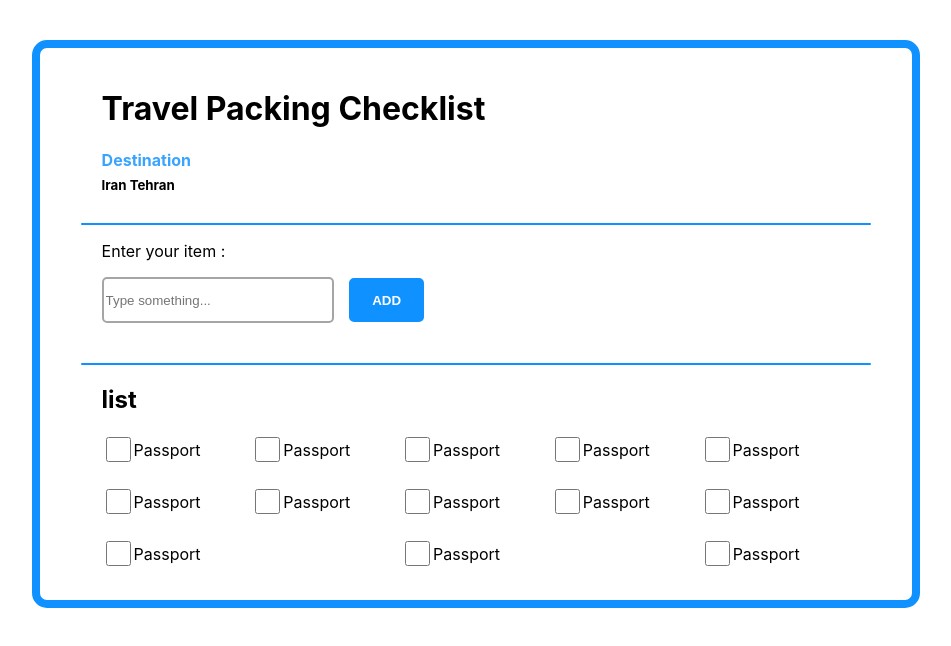
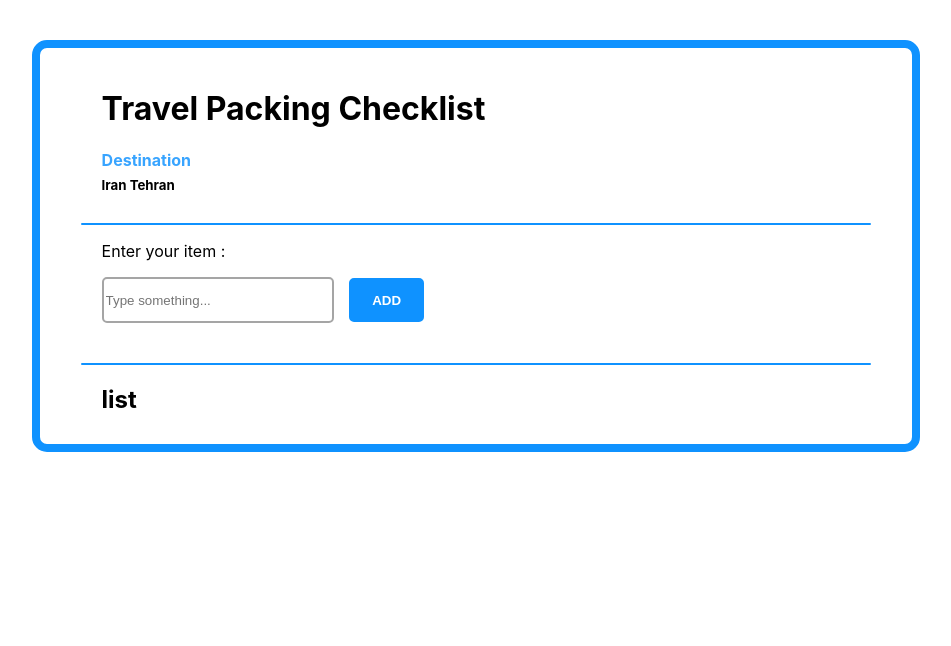
Before and after one commit to kosarmirshahi/travel-checklist, a React (Create React App) app: page / in a window 1280 px wide. Shown: the top 646 px of the page, without its empty margins (164-1115 px from the left). Built offline with nearby package versions, Linux system fonts and the light colour scheme.

Commit message:
handeling form

```diff
--- a/src/App.js
+++ b/src/App.js
@@ -1,16 +1,22 @@
+import { useState } from "react";
 import "./App.css";
 import Form from "./components/Form/Form";
 import Header from "./components/Header/Header";
 import Line from "./components/Line/Line";
 import PackingList from "./components/PackingList/PackingList";
+
 function App() {
+  const [items, setItems] = useState([]);
+  function handleAddItems(item) {
+    setItems((items) => [...items, item]);
+  }
   return (
     <div className="App">
       <Header />
       <Line />
-      <Form />
+      <Form onAddItems={handleAddItems} />
       <Line />
-      <PackingList />
+      <PackingList items={items} />
     </div>
   );
 }
--- a/src/components/Form/Form.js
+++ b/src/components/Form/Form.js
@@ -1,12 +1,26 @@
+import { useState } from "react";
 import "./Form.css";
-function Form() {
+function Form({ onAddItems }) {
+  const [name, setName] = useState("");
+
+  function handleSubmit(e) {
+    e.preventDefault();
+    if (!name) return;
+    const newItem = { id: Date.now(), name, packed: false };
+    console.log(newItem);
+    onAddItems(newItem);
+    setName("");
+  }
+
   return (
-    <form className="form">
+    <form className="form" onSubmit={handleSubmit}>
       <p>Enter your item :</p>
       <input
         type="text"
         placeholder="Type something..."
         className="inputItem"
+        value={name}
+        onChange={(e) => setName(e.target.value)}
       />
       <button className="addBtn">ADD</button>
     </form>
--- a/src/components/Item/Item.css
+++ b/src/components/Item/Item.css
@@ -10,3 +10,6 @@
 /* .itemText {
   text-decoration: line-through;
 } */
+.close {
+  margin-left: 6px;
+}
--- a/src/components/Item/Item.js
+++ b/src/components/Item/Item.js
@@ -1,9 +1,15 @@
 import "./Item.css";
-function Item() {
+function Item({ item }) {
   return (
     <div className="item">
       <input type="checkbox" className="checkbox" />
-      <p className="itemText">Passport</p>
+      <p
+        className="itemText"
+        style={item.packed ? { textDecoration: "line-through" } : {}}
+      >
+        {item.name}
+      </p>
+      <p className="close">✖</p>
     </div>
   );
 }
--- a/src/components/PackingList/PackingList.js
+++ b/src/components/PackingList/PackingList.js
@@ -1,23 +1,20 @@
 import Item from "../Item/Item";
 import "./PackingList.css";
-function PackingList() {
+// const initial = [
+//   { id: 1, name: "passport", packed: true },
+//   { id: 2, name: "mug", packed: false },
+//   { id: 3, name: "ticket", packed: true },
+//   { id: 4, name: "bag", packed: false },
+//   { id: 5, name: "charger", packed: true },
+// ];
+function PackingList({ items }) {
   return (
     <div className="packinglist">
       <h2>list</h2>
       <div className="items">
-        <Item />
-        <Item />
-        <Item />
-        <Item />
-        <Item />
-        <Item />
-        <Item />
-        <Item />
-        <Item />
-        <Item />
-        <Item />
-        <Item />
-        <Item />
+        {items.map((item) => (
+          <Item item={item} />
+        ))}
       </div>
     </div>
   );
```
